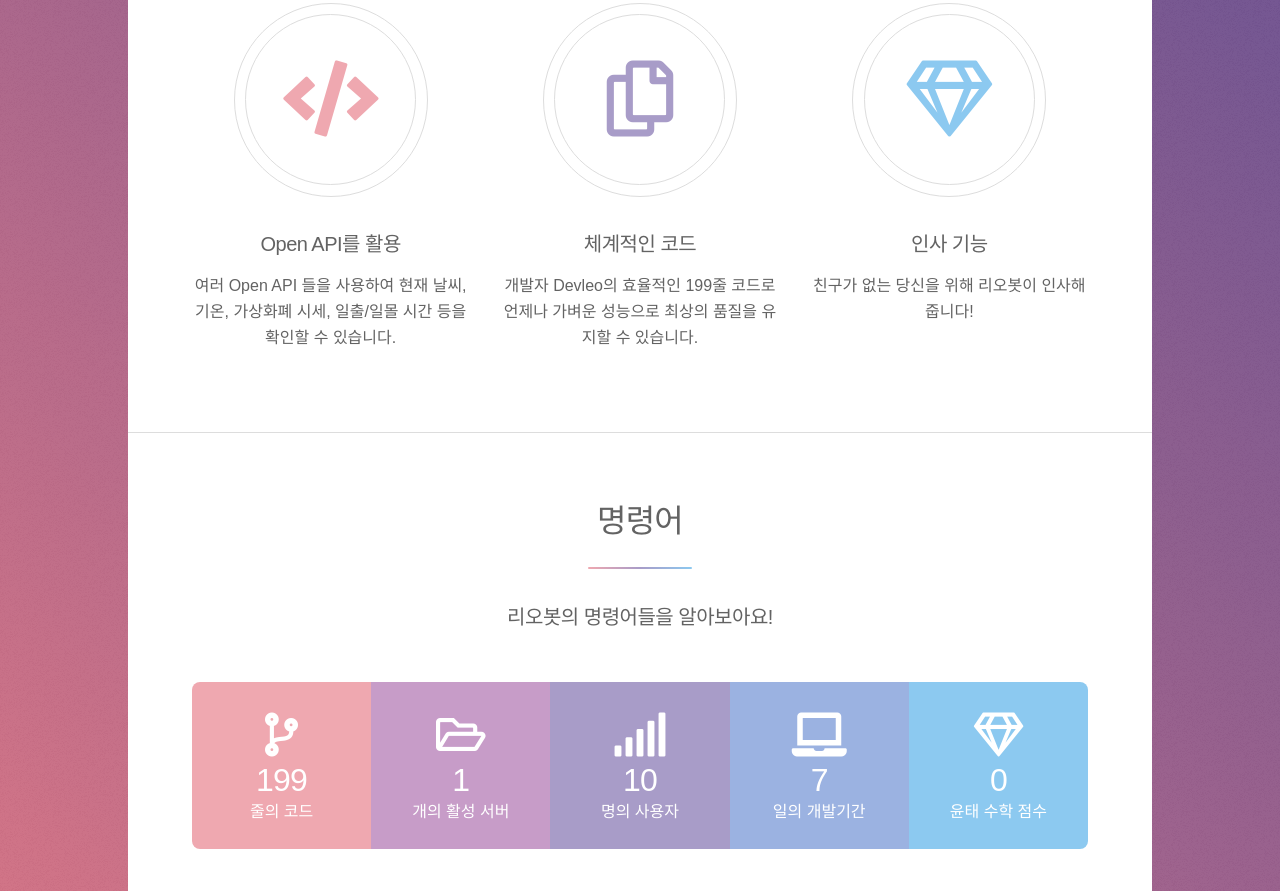
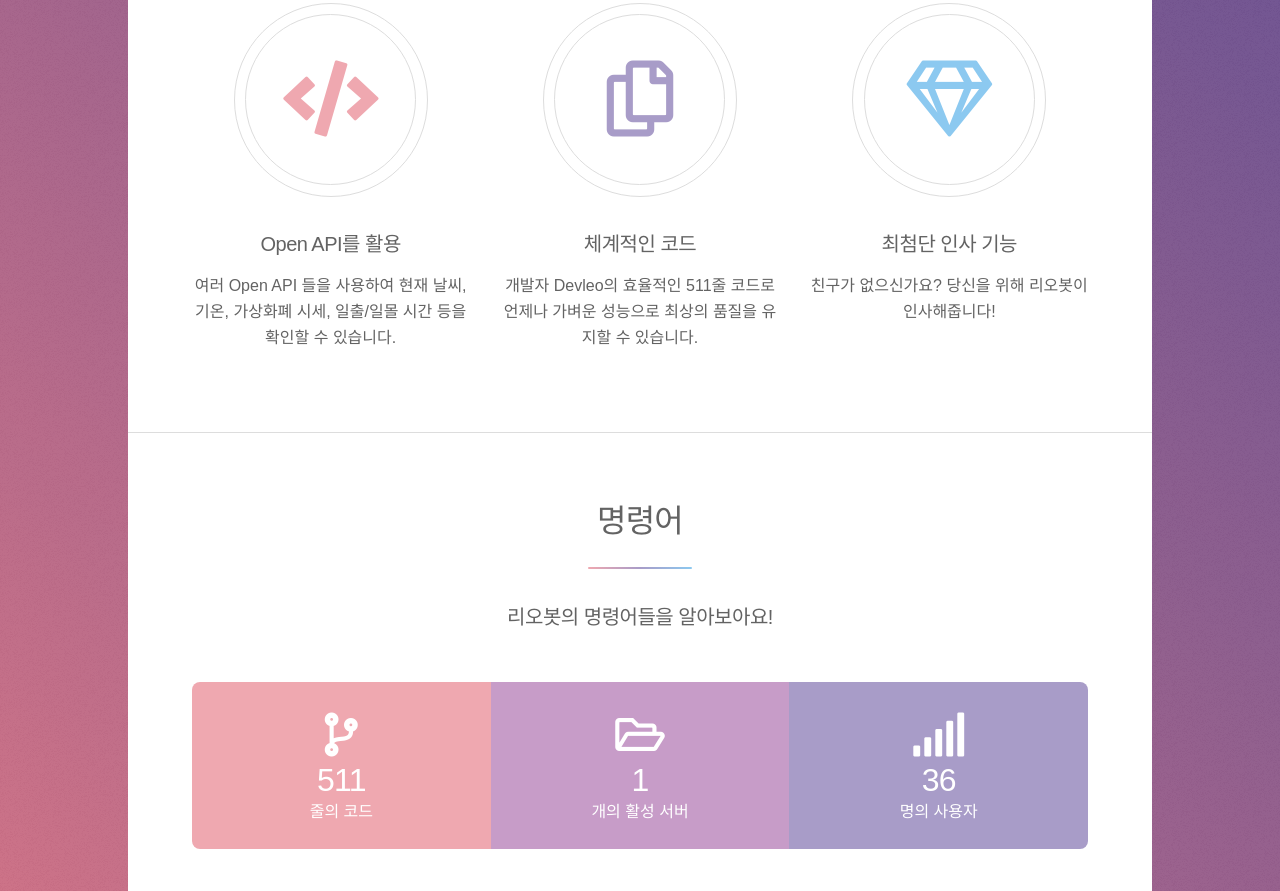
Before and after one commit to D3vle0/leo-bot, a website: page index.html in a window 1280 px wide. Shown: the part 1069-1960 px from the top of the page. Drawn offline with Linux system fonts and the light colour scheme; a web font is replaced by a local one.

Commit message:
Update index.html

```diff
--- a/index.html
+++ b/index.html
@@ -29,7 +29,7 @@
 							<li><a href="#intro" class="active">봇 소개</a></li>
 							<li><a href="#first">주요 기능</a></li>
 							<li><a href="#second">명령어</a></li>
-							<li><a href="#cta">초대</a></li>
+							<li><a href="#cta">다운로드</a></li>
 						</ul>
 					</nav>
 
@@ -63,12 +63,12 @@
 									<li>
 										<span class="icon major style3 fa-copy"></span>
 										<h3>체계적인 코드</h3>
-										<p>개발자 Devleo의 효율적인 199줄 코드로 언제나 가벼운 성능으로 최상의 품질을 유지할 수 있습니다.</p>
+										<p>개발자 Devleo의 효율적인 511줄 코드로 언제나 가벼운 성능으로 최상의 품질을 유지할 수 있습니다.</p>
 									</li>
 									<li>
 										<span class="icon major style5 fa-gem"></span>
-										<h3>인사 기능</h3>
-										<p>친구가 없는 당신을 위해 리오봇이 인사해줍니다!</p>
+										<h3>최첨단 인사 기능</h3>
+										<p>친구가 없으신가요? 당신을 위해 리오봇이 인사해줍니다!</p>
 									</li>
 								</ul>
 							</section>
@@ -82,7 +82,7 @@
 								<ul class="statistics">
 									<li class="style1">
 										<span class="icon solid fa-code-branch"></span>
-										<strong>199</strong> 줄의 코드
+										<strong>511</strong> 줄의 코드
 									</li>
 									<li class="style2">
 										<span class="icon fa-folder-open"></span>
@@ -90,18 +90,10 @@
 									</li>
 									<li class="style3">
 										<span class="icon solid fa-signal"></span>
-										<strong>10</strong> 명의 사용자
-									</li>
-									<li class="style4">
-										<span class="icon solid fa-laptop"></span>
-										<strong>7</strong> 일의 개발기간
-									</li>
-									<li class="style5">
-										<span class="icon fa-gem"></span>
-										<strong>0</strong> 윤태 수학 점수
+										<strong>36</strong> 명의 사용자
 									</li>
 								</ul>
-								<pre><code style="font-family: 'D2', sans-serif;">리오야 도움 - 간단 도움말 표시 (느낌표 없음)<br>!hello - 당신에게 인사를 합니다.<br>!한강 - 현재 한강 수온 표시<br>!비트코인, !가상화폐 - 대표 가상화폐 4종 현재 시세 표시<br>!일출, !일몰 - 일출, 일몰 시간 표시<br>!날씨, !기온 - 현재 기온과 날씨 표시<br>!웹페이지 - 개발자의 웹페이지<br>!개발자 - 개발자 정보 표시<br>!업데이트 - 나중에 추가할 사항 표시</code></pre>
+								<pre><code style="font-family: 'D2', sans-serif;">리오봇 도움말<br>'리오야 도움' - 도움말 표시<br>'안녕' - 당신에게 인사를 합니다.<br>'!웹페이지' - 개발자의 웹페이지<br>'!개발자' - 개발자 정보 표시<br>'!버전' - 현재 버전 표시<br>'!한강' - 현재 한강 수온 표시<br>'!날씨' - 지역별 기온과 날씨 표시<br>'!미세먼지' - 지역별 미세먼지 표시<br>'!국밥' - 입력한 금액이 몇 국밥인지 계산<br>'!비트코인, !가상화폐' - 대표 가상화폐 4종 현재 시세 표시<br>'!일출, !일몰' - 지역별 일출, 일몰 시간 표시<br>'!코로나' - 현재 국내 코로나19 확진자 정보, 예측 시스템 표시<br>'!전적' - 롤 전적 검색<br>'!카트' - 카트 전적 검색<br>'!마스크' - 지역별 약국의 마스크 물량 검색</code></pre>
 
 							</section>
 
```
Lines whose indentation alone changed are shown as unchanged.
